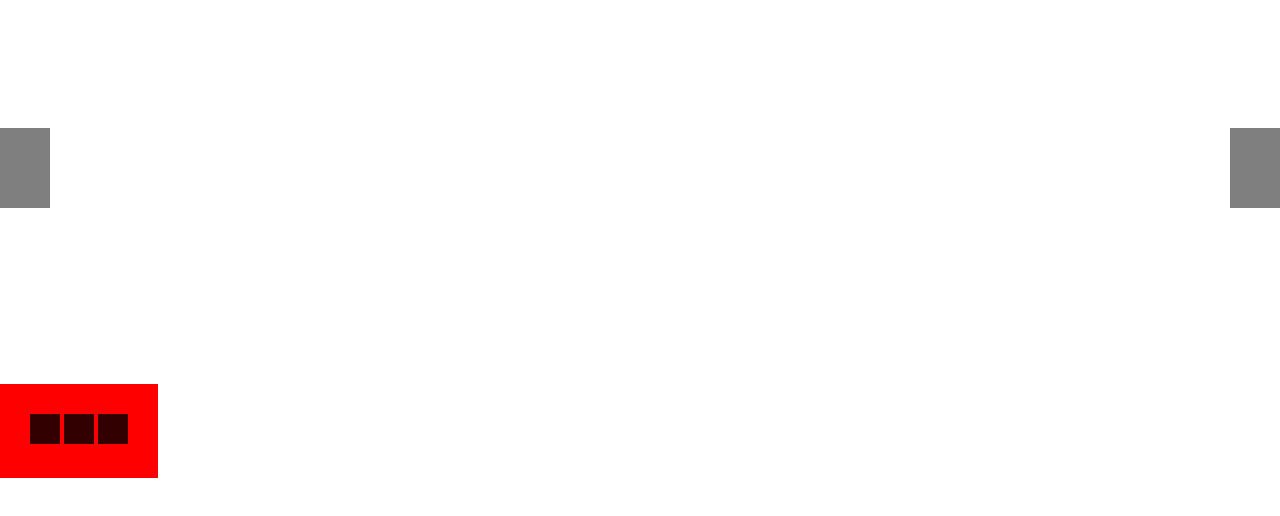
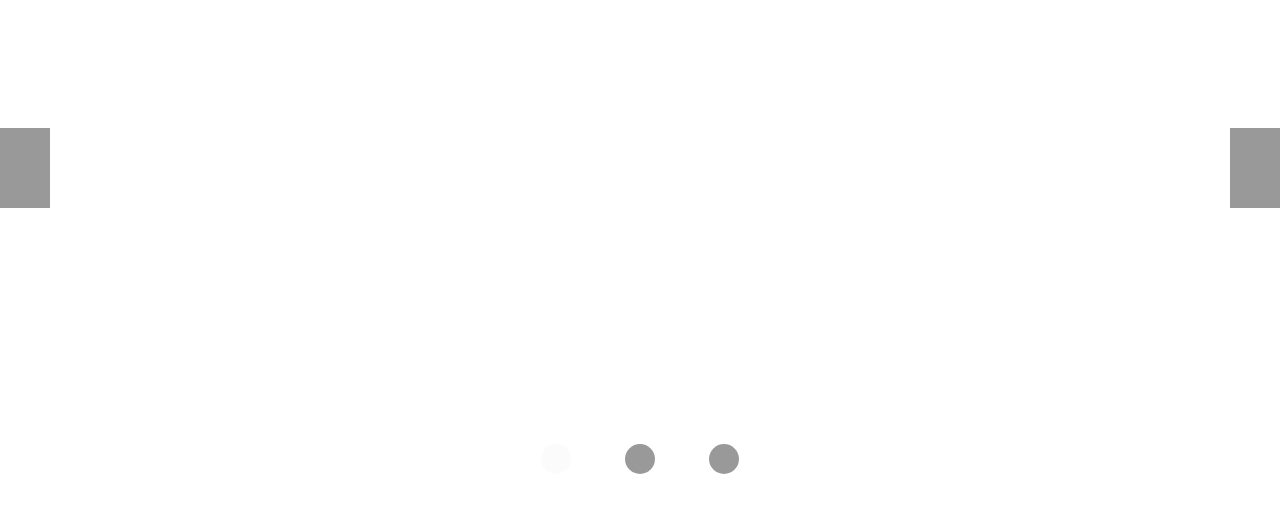
Before and after one commit to KID421/Web_HC_ZL_Javascript_Slider, a plain HTML site: page index.html in a window 1280 px wide. Shown: the part 272-788 px from the top of the page. Drawn offline with Linux system fonts and the light colour scheme.

Commit message:
完成點點區塊樣式

```diff
--- a/index.html
+++ b/index.html
@@ -28,7 +28,7 @@
 
         <!-- 點點 -->
         <div id="slider-dots">
-            <span class="slider-dot"></span>
+            <span class="slider-dot slider-dot-active"></span>
             <span class="slider-dot"></span>
             <span class="slider-dot"></span>
         </div>
--- a/style.scss
+++ b/style.scss
@@ -44,7 +44,7 @@
     #slider-prev, #slider-next {
         width: 50px;
         height: 80px;
-        background: rgba(0, 0, 0, 0.5);
+        background: rgba(0, 0, 0, 0.4);
         position: absolute;
         top: 50%;
         cursor: pointer;
@@ -65,17 +65,28 @@
     }
 
     #slider-dots {
-        background: red;
         position: absolute;
         bottom: 50px;
-        padding: 30px;
+        width: 100%;
+        text-align: center;
 
         .slider-dot {
             z-index: 3;
             display: inline-block;
             width: 30px;
             height: 30px;
-            background: rgba(0, 0, 0, 0.8);
+            background: rgba(0, 0, 0, 0.4);
+            margin-right: 50px;
+            border-radius: 50%;
+            cursor: pointer;
+
+            &:last-child {
+                margin-right: 0;
+            }
+        }
+
+        .slider-dot-active {
+            background: rgba(250, 250, 250, 0.8);
         }
     }
 }
```
Also changed, not shown: style.css, 1 other file.
